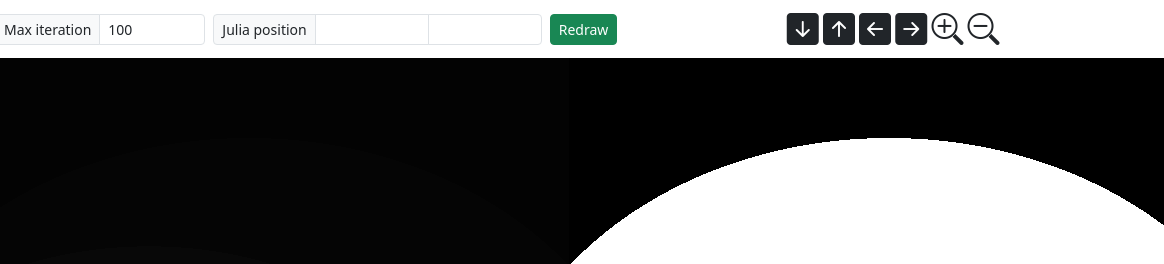
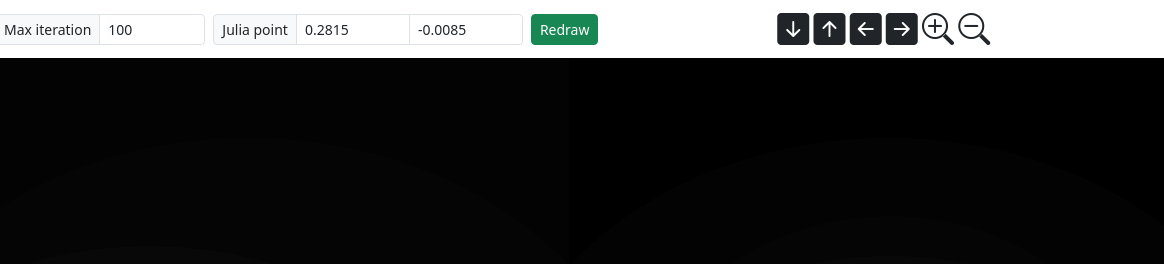
Before and after one commit to Xhst/multibrot-set, a website built with webpack: page src/html/index.html in a window 1280 px wide. Shown: the top 264 px of the page, 71-1235 px from the left. Built offline with nearby package versions, Linux system fonts and the light colour scheme; files whose address does not match are found by name.

Commit message:
feat: default julia point

```diff
--- a/src/html/index.html
+++ b/src/html/index.html
@@ -22,9 +22,9 @@
         </div>
         <div class="col-auto">
             <div class="input-group input-group-sm">
-                <span class="input-group-text">Julia position</span>
-                <input id="julia-x" class="form-control form-control-sm" type="number" min="-2" max="2" step="0.01">
-                <input id="julia-y" class="form-control form-control-sm" type="number" min="-2" max="2" step="0.01">
+                <span class="input-group-text">Julia point</span>
+                <input id="julia-x" class="form-control form-control-sm" type="number" min="-2" max="2" step="0.01" value="0.2815">
+                <input id="julia-y" class="form-control form-control-sm" type="number" min="-2" max="2" step="0.01" value="-0.0085">
             </div>
         </div>
         <div class="col-auto">
```
